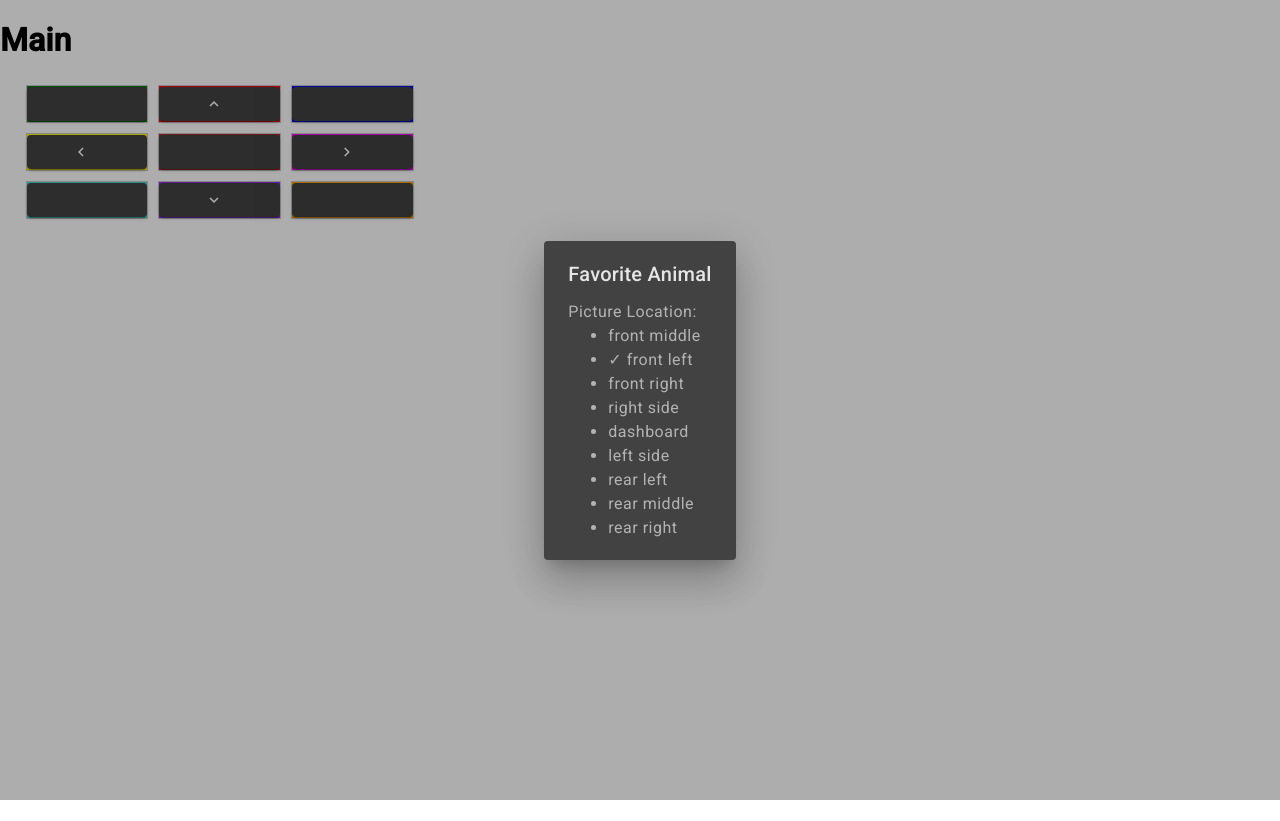
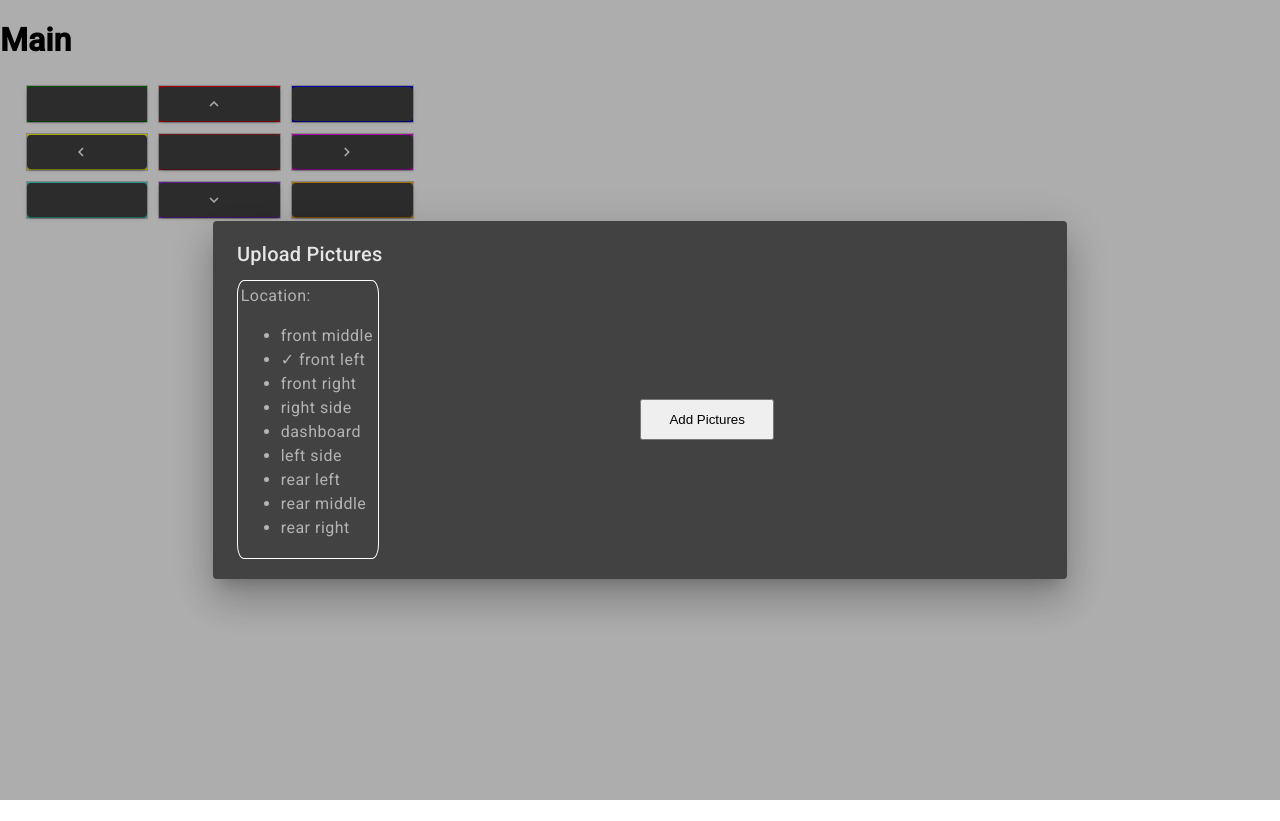
Before and after one commit to Real-VeerSandhu/Grid-Picture-Uploader, an Angular app: page / in a window 1280 px wide. Both pictures are taken after a click on the button 87 px from the left and 104 px from the top of the page. Built offline with nearby package versions, Linux system fonts and the light colour scheme.

Commit message:
add picture button

```diff
--- a/src/app/app.component.ts
+++ b/src/app/app.component.ts
@@ -1,6 +1,7 @@
 import { Component, Inject } from '@angular/core';
 import {NgIf, NgFor} from '@angular/common';
 import {MatDialog, MAT_DIALOG_DATA, MatDialogModule} from '@angular/material/dialog';
+import { MatButton } from '@angular/material/button';
 
 
 export interface DialogData {
--- a/src/app/camera-dialogue.html
+++ b/src/app/camera-dialogue.html
@@ -1,6 +1,9 @@
-<h1 mat-dialog-title>Favorite Animal</h1>
-<div mat-dialog-content>
-  Picture Location:
+<h1 mat-dialog-title>Upload Pictures</h1>
+<div mat-dialog-content class="content">
+
+    <div class="loc">
+
+        Location:
         <ul>
             <li *ngFor="let location of ['front middle', 'front left', 'front right', 'right side', 'dashboard',
             'left side', 'rear left', 'rear middle', 'rear right']">
@@ -8,3 +11,33 @@
             </li>
           </ul>
     </div>
+    <div class="pictures">
+        <button mat-raised-button>Add Pictures</button>
+    </div>
+</div>
+
+<style>
+    .content {
+        display: grid;
+        grid-template-columns: 1fr 5fr;
+        width: 100%;
+    }
+    .loc {
+        display: grid;
+        border-width: 1px;
+        border-color: white;
+        border-style: solid;
+        border-radius: 5%;
+        padding: 2%;
+        width: 100%;
+    }
+    .pictures {
+        display: grid;
+    }
+    button {
+        justify-self: center;
+        align-self: center;
+        width: 20%;
+        height: 15%;
+    }
+</style>
```
Lines whose indentation alone changed are shown as unchanged.
